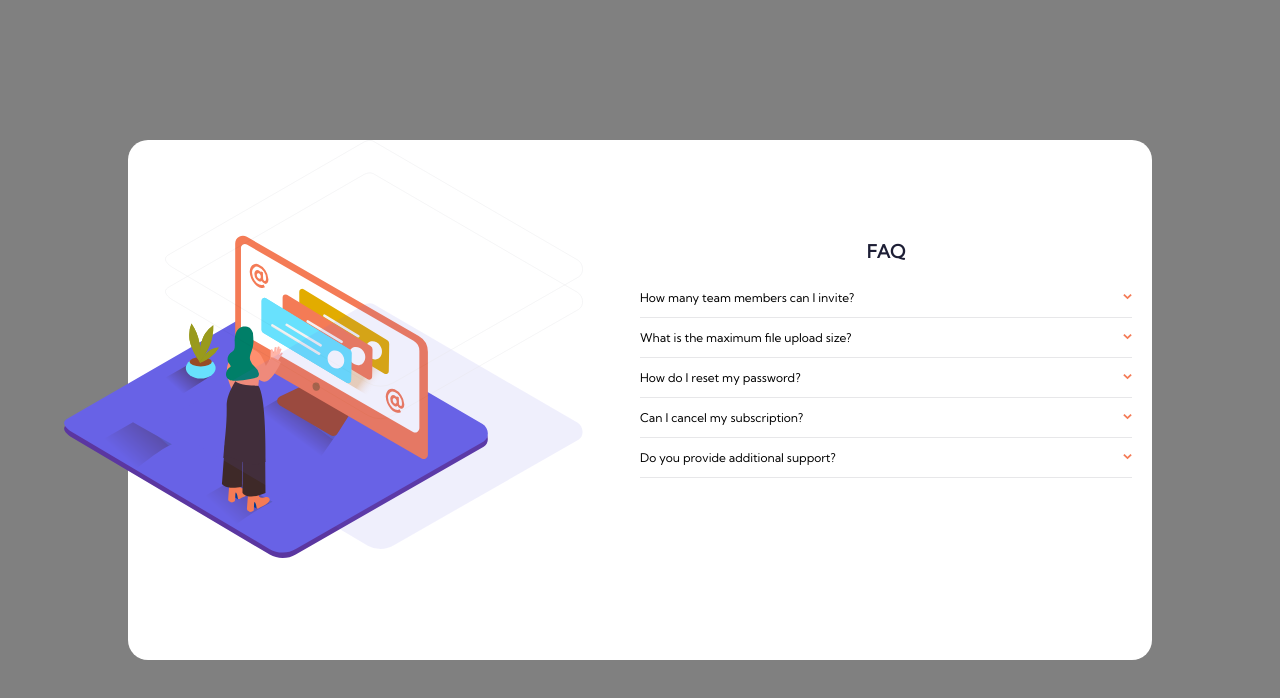
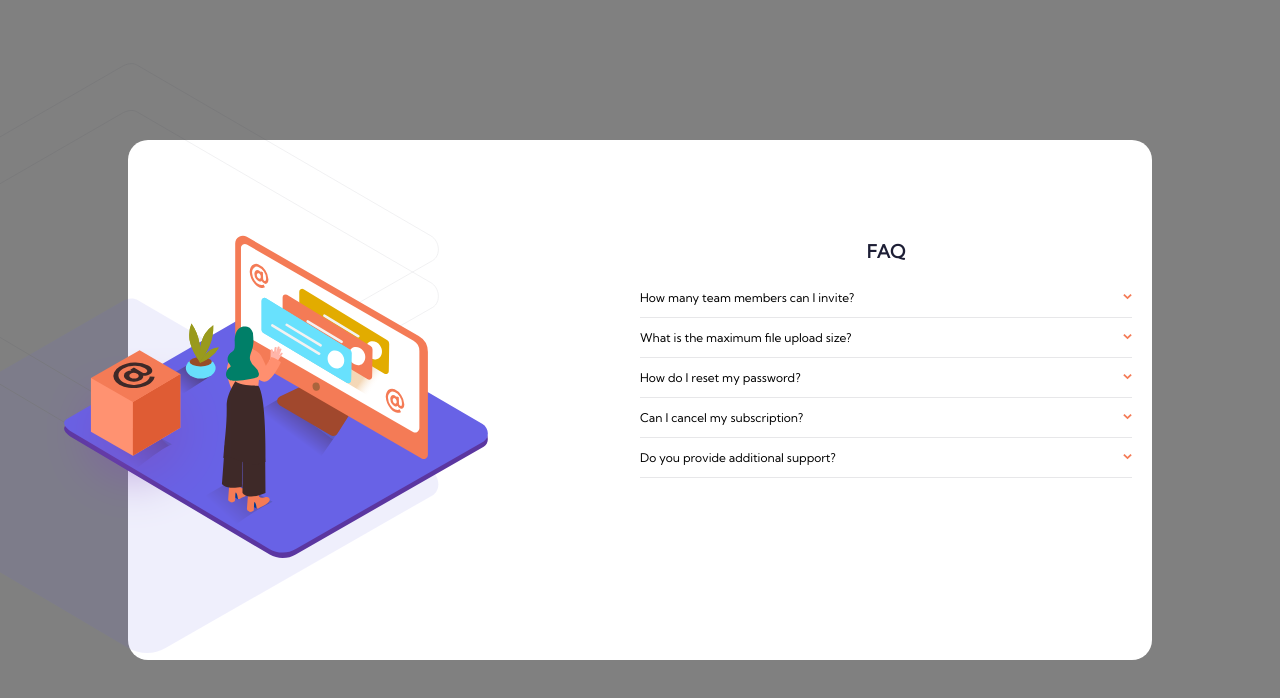
Before and after one commit to jcsmileyjr/FAQ-Accordion, a plain HTML site: page index.html in a window 1280 px wide. Drawn offline with Linux system fonts and the light colour scheme.

Commit message:
Initial attempt at the main image styling and positioning

```diff
--- a/index.html
+++ b/index.html
@@ -63,8 +63,20 @@
     }
 
     .artwork__image--top {
+      z-index: 50;
       position: absolute;
       top: 95px;
+      left: -88px;
+    }
+
+    .artwork__image--middleStyle{
+      width: 100%;
+    }
+
+    .artwork__image--middle {
+      z-index: 100;
+      position: absolute;
+      top: 208px;
       left: -88px;
     }
 
@@ -76,6 +88,12 @@
     .artwork__image--bottom {
       position: absolute;
       top: 0px;
+      /* top: -74px;
+      right: 132px;
+      left: -380px; */
+      top: -6vw;
+      right: 10vw;
+      left: -27vw;
     }
 
     picture {
@@ -140,12 +158,18 @@
       }
 
       .artwork__image--bottomStyle {
-        width: 85%;
+        width: 70%;
       }
 
       .artwork__image--bottom {
         position: absolute;
         top: 0px;
+        right: 0;
+        left: 0;
+      }
+
+      .artwork__image--middle {
+        display: none;
       }
     }
 
@@ -158,6 +182,10 @@
         <source srcset="./images/illustration-woman-online-desktop.svg" media="(min-width: 381px)">
         <source srcset="./images/illustration-woman-online-mobile.svg" media="(max-width:380px)">
         <img class="artwork__image--topStyle" src="./images/illustration-box-desktop.svg" alt="">
+      </picture>
+      <picture class="artwork__image--middle">
+        <source srcset="./images/illustration-box-desktop.svg" media="(min-width: 381px)">
+        <img class="artwork__image--middleStyle" src="./images/illustration-box-desktop.svg" alt="">
       </picture>
       <picture class="artwork__image--bottom">
         <source srcset="./images/bg-pattern-desktop.svg" media="(min-width: 381px)">
```
